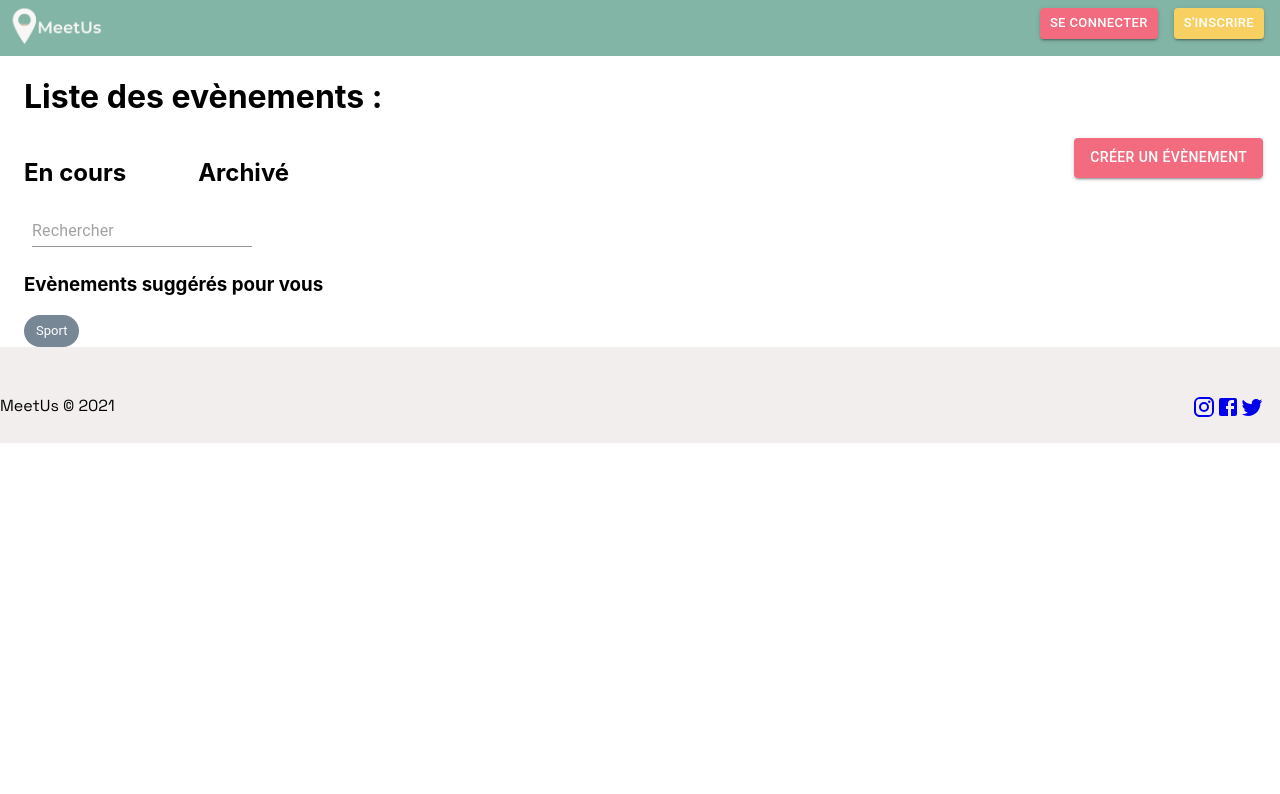
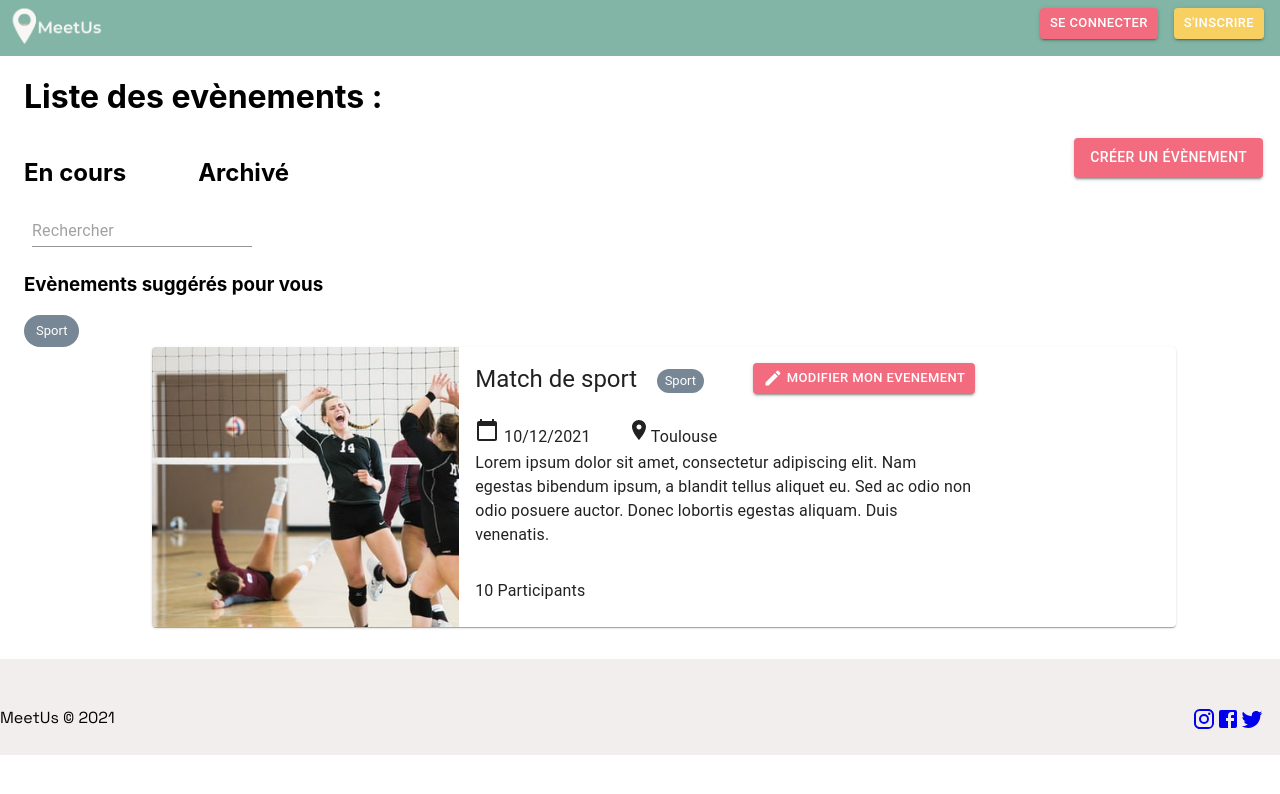
Before and after one commit to GeraldineBB/meetus-front, a React (Create React App) app: page /eventList in a window 1280 px wide. Shown: the top 794 px of the page. Built offline with nearby package versions, Linux system fonts and the light colour scheme.

Commit message:
whip cards ok

```diff
--- a/src/Views/EventListPage/index.js
+++ b/src/Views/EventListPage/index.js
@@ -1,5 +1,6 @@
 import React from 'react';
 import EventHeaderPage from '../../components/EventListPage/EventHeaderPage';
+import EventListCards from '../../components/EventListPage/EventListCards';
 import Footer from '../../components/Footer';
 import Header from '../../components/Header'
 
@@ -8,6 +9,7 @@ function EventListPage() {
     <div className="eventListPage">
         <Header />
         <EventHeaderPage />
+        <EventListCards />
         <Footer />
     </div>
 
--- a/src/components/EventListPage/EventHeaderPage/index.js
+++ b/src/components/EventListPage/EventHeaderPage/index.js
@@ -3,9 +3,8 @@ import Button from "@mui/material/Button";
 import { darken } from "@mui/system";
 import Box from "@mui/material/Box";
 import Input from "@mui/material/Input";
-import Chip from '@mui/material/Chip';
-import Stack from '@mui/material/Stack';
-
+import Chip from "@mui/material/Chip";
+import Stack from "@mui/material/Stack";
 
 function EventHeaderPage() {
   return (
@@ -45,7 +44,10 @@ function EventHeaderPage() {
         </Box>
         <h3>Evènements suggérés pour vous</h3>
         <Stack direction="row" spacing={1}>
-          <Chip label="Sport" sx={{backgroundColor: '#788795', color: 'white', mb: '1em'}} />
+          <Chip
+            label="Sport"
+            sx={{ backgroundColor: "#788795", color: "white", mb: "1.4em" }}
+          />
         </Stack>
       </div>
     </div>
--- /dev/null
+++ b/src/components/EventListPage/EventListCards/index.js
@@ -0,0 +1,109 @@
+import * as React from "react";
+import { useTheme } from "@mui/material/styles";
+import Box from "@mui/material/Box";
+import Card from "@mui/material/Card";
+import CardContent from "@mui/material/CardContent";
+import CardMedia from "@mui/material/CardMedia";
+import IconButton from "@mui/material/IconButton";
+import Typography from "@mui/material/Typography";
+import SkipPreviousIcon from "@mui/icons-material/SkipPrevious";
+import PlayArrowIcon from "@mui/icons-material/PlayArrow";
+import SkipNextIcon from "@mui/icons-material/SkipNext";
+import Chip from "@mui/material/Chip";
+import LocationOnIcon from "@mui/icons-material/LocationOn";
+import CalendarTodayIcon from "@mui/icons-material/CalendarToday";
+import Button from "@mui/material/Button";
+import EditIcon from "@mui/icons-material/Edit";
+import Grid from "@mui/material/Grid";
+import "./style.scss";
+
+export default function EventListCards() {
+  return (
+    <Grid container>
+      <Grid item md={12} sx={{ display: "flex", justifyContent: "center" }}>
+        <Card
+          sx={{ display: "flex", ml: "3em", position: "relative" }}
+          className="eventListCard"
+        >
+          <CardMedia
+            component="img"
+            sx={{ maxWidth: "30%" }}
+            image={`${process.env.PUBLIC_URL}/images/Sport.jpg`}
+            alt="Live from space album cover"
+          />
+          <Box sx={{ display: "flex", flexDirection: "column" }}>
+            <CardContent sx={{ flex: "1 0 auto" }}>
+              <div
+                style={{
+                  display: "flex",
+                  justifyContent: "space-between",
+                  width: "100%",
+                }}
+              >
+                <Typography component="div" variant="h5">
+                  Match de sport
+                  <Chip
+                    label="Sport"
+                    sx={{
+                      backgroundColor: "#788795",
+                      color: "white",
+                      ml: "1.5em",
+                    }}
+                    size="small"
+                  />
+                </Typography>
+                <Button
+                  className="button__eventlist"
+                  sx={{
+                    mb: 3,
+                    backgroundColor: "#F36B7F",
+                  }}
+                  variant="contained"
+                  size="small"
+                >
+                  <EditIcon fontSize="small" sx={{ mr: "0.2em" }} />
+                  Modifier mon evenement
+                </Button>
+              </div>
+              <div style={{ display: "flex", flexDirection: "row" }}>
+                <Typography
+                  variant="subtitle1"
+                  color="text.primary"
+                  component="div"
+                >
+                  <CalendarTodayIcon sx={{ mr: "0.2em" }} />
+                  10/12/2021{" "}
+                  <Typography
+                    component="span"
+                    variant="subtitle1"
+                    sx={{ ml: "2em" }}
+                  >
+                    <LocationOnIcon />
+                    Toulouse
+                  </Typography>
+                </Typography>
+              </div>
+              <Typography
+                variant="body1"
+                component="p"
+                sx={{ border: "black", maxWidth: "500px", mb: "2em" }}
+              >
+                Lorem ipsum dolor sit amet, consectetur adipiscing elit. Nam
+                egestas bibendum ipsum, a blandit tellus aliquet eu. Sed ac odio
+                non odio posuere auctor. Donec lobortis egestas aliquam. Duis
+                venenatis.
+              </Typography>
+              <Typography
+                variant="body1"
+                component="p"
+                sx={{ position: "relative", bottom: "0px", left: "0px" }}
+              >
+                10 Participants
+              </Typography>
+            </CardContent>
+          </Box>
+        </Card>
+      </Grid>
+    </Grid>
+  );
+}
--- /dev/null
+++ b/src/components/EventListPage/EventListCards/style.scss
@@ -0,0 +1,13 @@
+.button__eventlist{
+    @media screen and (max-width: 768px) {
+        flex-direction: column;
+    }
+}
+
+.eventListCard{
+    width: 80%;
+    margin-bottom: 2em;
+    @media screen and (max-width: 768px) {
+        width: 100%;
+    }
+}
```
